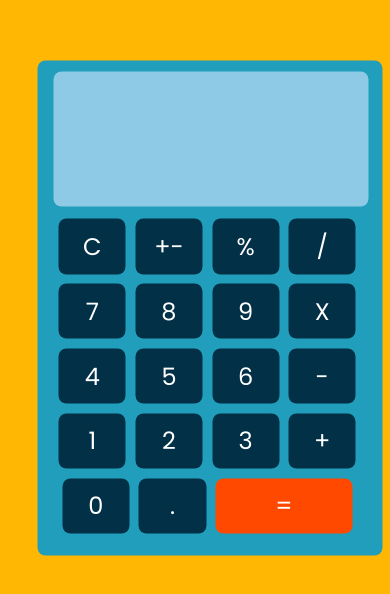
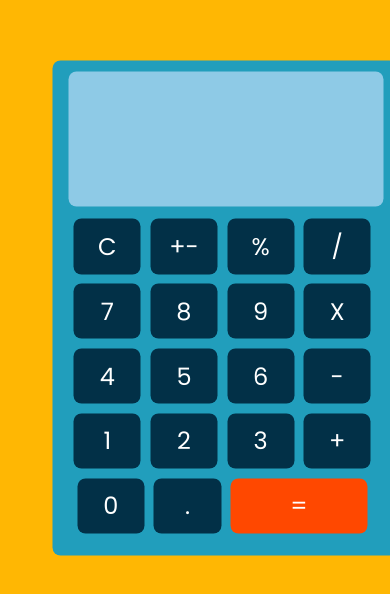
Before and after one commit to Femikul/femi-calc, a Next.js app: page / in a window 390 px wide. Shown: the part 114-708 px from the top of the page. Built offline with nearby package versions, Linux system fonts and the light colour scheme.

Commit message:
Update globals.css

```diff
--- a/src/styles/globals.css
+++ b/src/styles/globals.css
@@ -59,7 +59,7 @@ position: relative;
   #mCalc {
     width: 23em;
     height: 33em;
-    margin-left: 1em;
+    margin-left: 2em;
   }
 }
 
```
